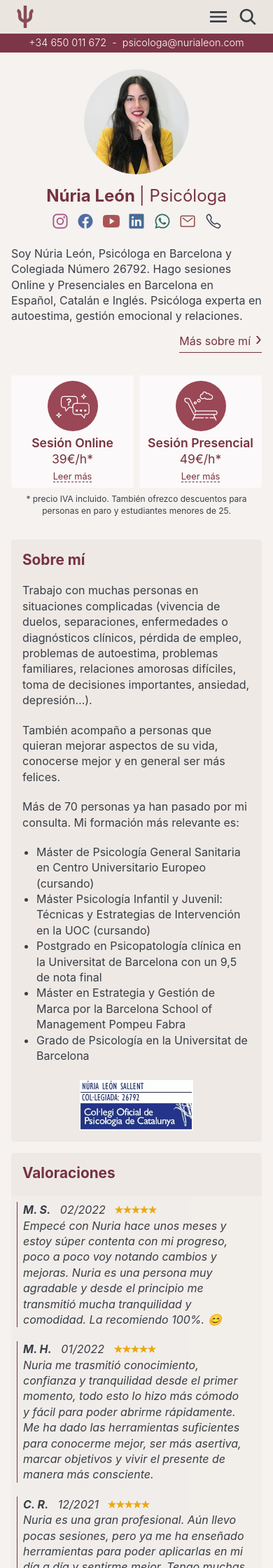
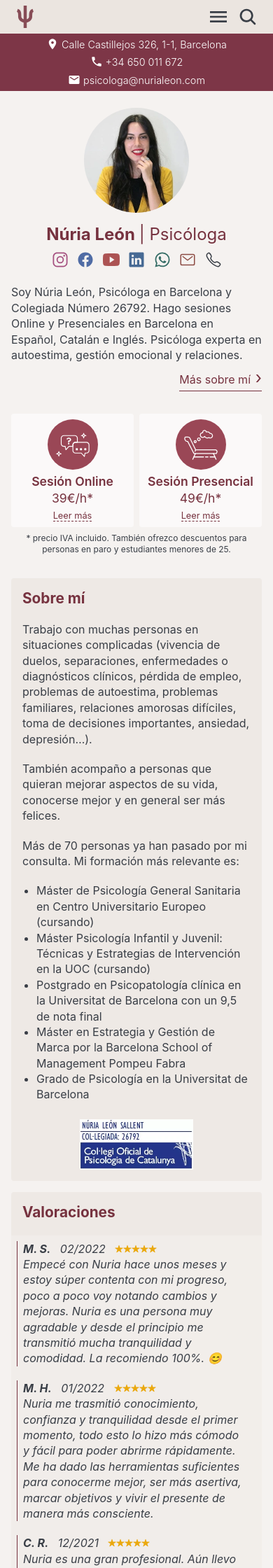
Before and after one commit to nurialeonsallent/nurialeon.com, a Jekyll site: the page built from index.html, in a window 390 px wide. Shown: the top 2240 px of the page at 70% size. Built offline with Jekyll 4.4.1, drawn with Linux system fonts in a browser that asks for light colours.

Commit message:
closes #1

```diff
--- a/_data/settings.yml
+++ b/_data/settings.yml
@@ -22,6 +22,7 @@ linkedin: nurialeonsallent
 facebook: nurialeonpsicologa
 email: psicologa@nurialeon.com
 phone: +34 650 011 672
+location: Calle Castillejos 326, 1-1, Barcelona
 
 #-------------------------------
 # Instagram Feed
--- a/_includes/contact-link.html
+++ b/_includes/contact-link.html
@@ -19,7 +19,7 @@
       <div class="tooltipcontent bottom">{{ site.data.settings.linkedin }}</div>
     </a>
   {% endif %}
-  <a href="javascript:;" onclick="openWhatsApp('')" alt="WhatsApp" class="no-decoration tooltip">
+  <a href="javascript:;" onclick="openWhatsapp('')" alt="WhatsApp" class="no-decoration tooltip">
     <img src="{{site.baseurl}}/images/icons/whatsapp.svg" alt="whatsapp" width="32" height="32">
     <div class="tooltipcontent bottom">{{ site.data.settings.phone }}</div>
   </a>
--- a/_includes/header.html
+++ b/_includes/header.html
@@ -4,48 +4,90 @@
       <div class="col col-12">
         <!-- begin header -->
         <header class="header">
-
           <div class="logo">
             <a class="logo__link no-decoration" href="{{site.baseurl}}/">
-            {%if site.data.settings.logo %}
-              <img class="logo__image" src="{{ site.baseurl }}/images/{{ site.data.settings.logo }}" alt="{{ site.data.settings.title }}" width="32" height="32">
-            {% else %}
-              {{ site.data.settings.title }}
-            {% endif %}
+              {%if site.data.settings.logo %}
+              <img
+                class="logo__image"
+                src="{{ site.baseurl }}/images/{{ site.data.settings.logo }}"
+                alt="{{ site.data.settings.title }}"
+                width="32"
+                height="32"
+              />
+              {% else %} {{ site.data.settings.title }} {% endif %}
             </a>
           </div>
 
           <nav class="main-nav">
-
             <div class="main-nav__box">
               <div class="nav-icon__close">
-                <img role="button" aria-label="Close" src="{{site.baseurl}}/images/icons/close.svg" alt="Close" width="32" height="32">
+                <img
+                  role="button"
+                  aria-label="Close"
+                  src="{{site.baseurl}}/images/icons/close.svg"
+                  alt="Close"
+                  width="32"
+                  height="32"
+                />
               </div>
 
               <ul class="nav__list list-reset">
                 <li class="nav__item">
-                  <a href="{{site.baseurl}}/" class="nav__link no-decoration">Inicio</a>
+                  <a href="{{site.baseurl}}/" class="nav__link no-decoration"
+                    >Inicio</a
+                  >
                 </li>
                 <li class="nav__item">
-                  <a href="{{site.baseurl}}/sobre-mi/" class="nav__link no-decoration">Sobre mí</a>
+                  <a
+                    href="{{site.baseurl}}/sobre-mi/"
+                    class="nav__link no-decoration"
+                    >Sobre mí</a
+                  >
                 </li>
                 <li class="nav__item">
-                  <a href="{{site.baseurl}}/servicios/" class="nav__link no-decoration">Servicios</a>
+                  <a
+                    href="{{site.baseurl}}/servicios/"
+                    class="nav__link no-decoration"
+                    >Servicios</a
+                  >
                 </li>
                 <li class="nav__item">
-                  <a href="{{site.baseurl}}/blog/" class="nav__link no-decoration">Blog</a>
+                  <a
+                    href="{{site.baseurl}}/blog/"
+                    class="nav__link no-decoration"
+                    >Blog</a
+                  >
                 </li>
                 <li class="nav__item">
-                  <a href="{{site.baseurl}}/contacto/" class="nav__link no-decoration">Contacto</a>
+                  <a
+                    href="{{site.baseurl}}/contacto/"
+                    class="nav__link no-decoration"
+                    >Contacto</a
+                  >
                 </li>
               </ul>
-
             </div>
           </nav>
 
           <div class="nav-buttons">
-            <img class="nav__icon nav__icon-menu" role="button" aria-label="Menu" src="{{site.baseurl}}/images/icons/menu.svg" alt="Menu" width="32" height="32">
-            <img class="nav__icon nav__icon-search" role="button" aria-label="Search" src="{{site.baseurl}}/images/icons/search.svg" alt="search" width="32" height="32">
+            <img
+              class="nav__icon nav__icon-menu"
+              role="button"
+              aria-label="Menu"
+              src="{{site.baseurl}}/images/icons/menu.svg"
+              alt="Menu"
+              width="32"
+              height="32"
+            />
+            <img
+              class="nav__icon nav__icon-search"
+              role="button"
+              aria-label="Search"
+              src="{{site.baseurl}}/images/icons/search.svg"
+              alt="search"
+              width="32"
+              height="32"
+            />
           </div>
 
           <div class="header__overlay"></div>
@@ -58,7 +100,45 @@
     <div class="container">
       <div class="row">
         <div class="col col-12">
-          {{ site.data.settings.phone }} &nbsp;-&nbsp; {{ site.data.settings.email }}
+          <a
+            class="no-decoration no-wrap location"
+            href="https://g.page/r/Cbk285IdPtR5EAg"
+            target="_blank"
+            rel="noopener noreferrer"
+            ><img
+              class="vcenter"
+              src="{{site.baseurl}}/images/icons/location.svg"
+              width="18"
+              height="18"
+            />
+            {{ site.data.settings.location }}</a
+          >
+          &nbsp; &nbsp;
+          <a
+            class="no-decoration no-wrap"
+            href="javascript:;"
+            onclick="openWhatsapp()"
+            ><img
+              class="vcenter"
+              src="{{site.baseurl}}/images/icons/phoneFill.svg"
+              width="18"
+              height="18"
+            />
+            {{ site.data.settings.phone }}</a
+          >
+          &nbsp; &nbsp;
+          <a
+            class="no-decoration no-wrap"
+            href="javascript:;"
+            onclick="openEmail()"
+            ><img
+              class="vcenter"
+              src="{{site.baseurl}}/images/icons/emailFill.svg"
+              width="18"
+              height="18"
+            />
+            {{ site.data.settings.email }}</a
+          >
         </div>
       </div>
     </div>
--- a/_sass/2-base/_base.scss
+++ b/_sass/2-base/_base.scss
@@ -85,9 +85,11 @@ pre {
   word-break: break-all;
 }
 
+.svg,
 svg {
   display: inline-block;
   height: 1em;
+  width: auto;
   fill: currentcolor;
   box-sizing: content-box;
 }
--- a/_sass/3-modules/_header.scss
+++ b/_sass/3-modules/_header.scss
@@ -13,6 +13,13 @@
   padding: 0.2rem;
   font-size: 0.9rem;
   font-weight: 300;
+
+  @media only screen and (max-width: 650px) {
+    line-height: 1.75;
+    .location {
+      display: block;
+    }
+  }
 }
 
 .header {
--- a/index.html
+++ b/index.html
@@ -94,7 +94,7 @@ layout: default
             </div>
             <div class="more">
                 <!-- <a class="action" href="opinion.html">Escribir Valoración</a> -->
-                <a class="action" href="https://www.google.com/maps/place/N%C3%BAria+Le%C3%B3n+Psic%C3%B3loga/@41.4094687,2.1724459,17z/data=!4m7!3m6!1s0x12a4bd65612e1cbb:0x79d43e1d92f336b9!8m2!3d41.4094687!4d2.1746346!9m1!1b1" target="_blank" rel="noopener noreferrer">Ver valoraciones en Google</a>
+                <a class="action" href="https://g.page/r/Cbk285IdPtR5EAg" target="_blank" rel="noopener noreferrer">Ver valoraciones en Google</a>
                 <a class="action" href="https://trabeja.com/cat/p/nuria-leon-sallent#opinions" target="_blank" rel="noopener noreferrer">Ver valoraciones en Trabeja</a>
             </div>
         </div>
--- a/js/site.js
+++ b/js/site.js
@@ -10,13 +10,15 @@ function isMobileOrTablet()
 function phone() { return "3465" + 0 + [00] + "1" + 1 + "672"; }
 function email() { return "cont" + "" + ['act'] + "o" + "@nurialeon.com"; }
 
-function openWhatsApp(message)
+function openWhatsapp(message)
 {
-    message = encodeURIComponent(message);
+    var url = "https://wa.me/" + phone();
 
-    var url = "https://wa.me/" + phone() + "?text=" + message;
+    if (message != null && message !== "") {
+        url += "?text=" + encodeURIComponent(message);
+    }
+
     var win = window.open(url, '_blank');
-
     win.opener = null;
     win.focus();
 }
@@ -34,6 +36,10 @@ function openEmail()
 
 function openCall()
 {
+    if (!isMobileOrTablet()) {
+        return
+    }
+
     var url = "tel:+" + phone();
     var win = window.open(url, '_blank');
     win.opener = null;
@@ -62,7 +68,7 @@ function formOnSubmit(formName)
         message = `Hola Núria, soy ${name} (${contact}).
 ${text}`;
 
-        openWhatsApp(message);
+        openWhatsapp(message);
         return false;
     }
 
```
Also changed, not shown: images/icons/emailFill.svg (added), images/icons/location.svg (added), images/icons/phoneFill.svg (added).
